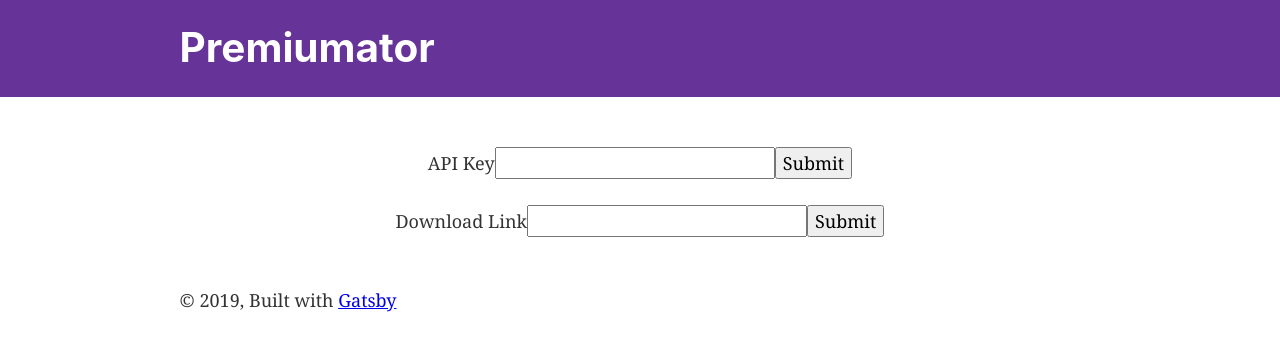
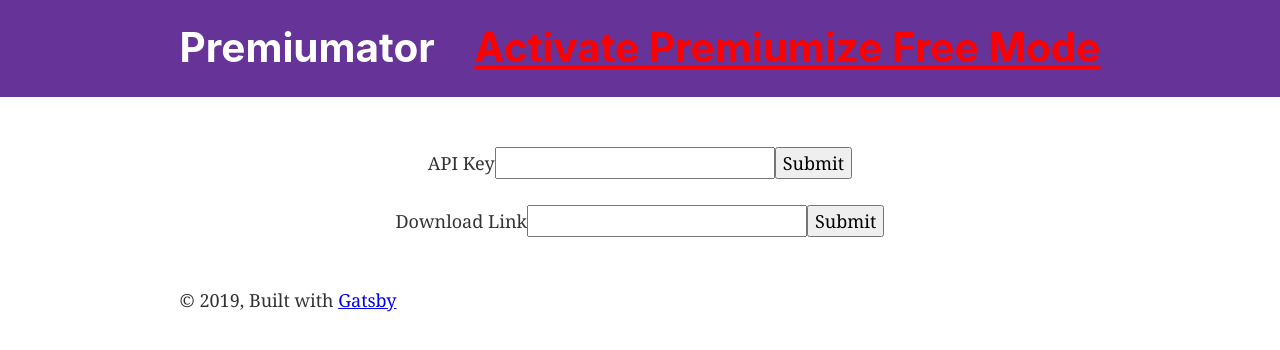
Before and after one commit to thegands/premiumator, a Gatsby site: page / in a window 1280 px wide. Built offline with nearby package versions, Linux system fonts and the light colour scheme; Gatsby itself is replaced by a stand-in of ours.

Commit message:
add premiumize free mode link to header

```diff
--- a/src/components/header.js
+++ b/src/components/header.js
@@ -26,6 +26,7 @@ const Header = ({ siteTitle }) => (
         >
           {siteTitle}
         </Link>
+        <a style={{float: `right`, color: `red`}} href="https://www.premiumize.me/free">Activate Premiumize Free Mode</a>
       </h1>
     </div>
   </header>
```
